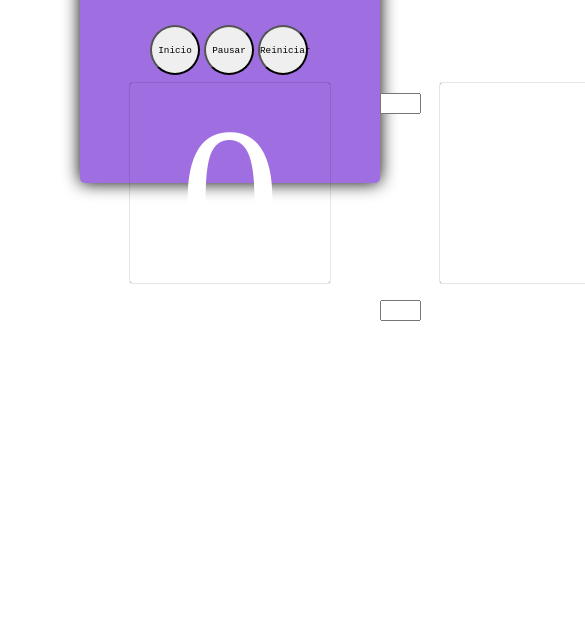
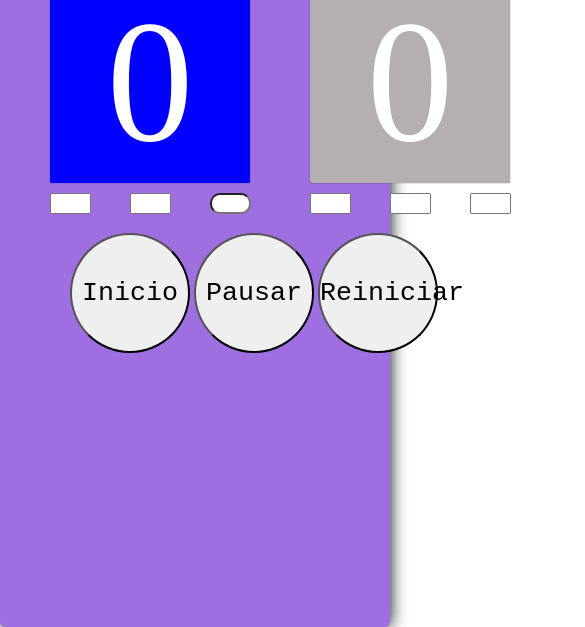
Before and after one commit to viniciusabr/ztech, a plain HTML site: page site-exemplo/index.html in a window 390 px wide. Shown: the part 217-844 px from the top of the page, 585 px wide, since content can reach past the window. Drawn offline with Linux system fonts and the light colour scheme.

Commit message:
testando

```diff
--- a/site-exemplo/index.html
+++ b/site-exemplo/index.html
@@ -12,10 +12,14 @@
           <span id="horas">00</span>:<span id="minutos">00</span>:<span id="segundos">00</span>:<span id="milisegundos">000</span>
         </div>
         <div id="placar">
-            <span id="pontos">0</span><span id="adversario">0</span>
-            <input type="number" id="numero" onclick="teste()">
-            <input type="number" id="passagem" onclick="passage()">
-            <div id="teste" ></div>
+            <span id="pontos1">0</span>
+            <input type="number"  id="quatro" onclick="placar()">
+            <input type="number"  id="tres" onclick="placar()">
+            <input type="number"  id="dois" onclick="placar()">
+            <span id="pontos2">0</span>
+            <input type="number"  id="quatro1" onclick="placar()">
+            <input type="number"  id="tres1" onclick="placar()">
+            <input type="number"  id="dois1" onclick="placar()">
         </div>
 
 
--- a/site-exemplo/script.js
+++ b/site-exemplo/script.js
@@ -52,27 +52,24 @@ function start() {
   function returnData(input) {
     return input > 10 ? input : `0${input}`
   }
-  function teste(){
-    var numero = parseFloat(document.getElementById('numero').value)
-    console.log(Number(numero))
-    if(numero > 0){
-        document.getElementById('pontos').innerHTML = numero * 2
+  function placar(){
+    var quatro = Number(document.getElementById('quatro').value)
+    var tres = Number(document.getElementById('tres').value)
+    var dois = Number(document.getElementById('dois').value)
+    var quatro1 = Number(document.getElementById('quatro1').value)
+    var tres2 = Number(document.getElementById('tres1').value)
+    var dois3 = Number(document.getElementById('dois1').value)
 
-    }
-    if(numero == 0){
-        document.getElementById('pontos').innerHTML = numero
-    }
+    var soma1 = 0
+    var soma2 = 0
+    soma1 = ((quatro*4) + (tres*3) + (dois*2))
+    soma2 = ((quatro1*4) + (tres2*3) + (dois3*2))
+
+
+
+
+    document.getElementById('pontos1').innerHTML = soma1
+    document.getElementById('pontos2').innerHTML = soma2
+
 
   }
-
-  function passage(){
-    var numeros = parseInt(document.getElementById('passagem').value)
-    console.log(Number(numeros))
-    if(numeros > 0){
-        document.getElementById('adversario').innerHTML = numeros * 2
-
-    }
-    if(numeros == 0){
-        document.getElementById('adversario').innerHTML = numeros
-    }
-  }
--- a/site-exemplo/style.css
+++ b/site-exemplo/style.css
@@ -1,14 +1,13 @@
 
 form{
-    width: 600px;
-    height: 600px;
+    width: 100%;
+    height: 100%;
     background-color: #9F6EE0;
     box-shadow: 0px 0px 17px black;
-    position: static;
+    position: fixed;
     border-radius: 5px;
-    position: absolute;
-    left: 650px;
-    top: 100px;
+    left: 0px;
+    top: 0px;
 
 
 }
@@ -20,8 +19,8 @@ div#cronometro{
     top: 60px;
 }
 button{
-    width: 140px;
-    height: 140px;
+    width: 120px;
+    height: 120px;
     position: relative;
     text-align: center;
     border-radius: 100px;
@@ -51,81 +50,67 @@ div#placar{
     left: 50px;
     width: 200px;
     height: 200px;
-    font-size: 150pt;
+    font-size: 130pt;
     color: white;
     padding: 0;
     margin: 0;
 
 }
-input#numero{
-    position: absolute;
-    top: 10px;
-    left: 250px;
-    width: 33px;
-}
+
 div#teste{
     width: 100px;
     height: 100px;
 
 }
 
-span#pontos{
+span#pontos1{
     position: absolute;
     width: 200px;
     text-align: center;
+    background-color: blue;
 }
-input#passagem{
-    position: relative;
-    top: 50px;
-    left: 250px;
+
+span#pontos2{
+    position: absolute;
+    left: 260px;
+    text-align: center;
+    background-color: rgb(182, 175, 175);
+    color: rgb(255, 255, 255);
+}
+input#tres{
+    position: absolute;
+    top: 210px;
+    left: 160px;
+    width: 33px;
+    border-radius: 10px;
+}
+input#dois{
+    position: absolute;
+    top: 210px;
+    left: 80px;
     width: 33px;
 }
-span#adversario{
+input#quatro{
     position: absolute;
-    left: 310px;
+    top: 210px;
+    left: 0px;
+    width: 33px;
 }
-@media(max-width: 520px) {
-    form{
-        width: 300px;
-        height: 300px;
-        background-color: #9F6EE0;
-        box-shadow: 0px 0px 17px black;
-        position: static;
-        border-radius: 5px;
-        position: absolute;
-        left: 80px;
-        top: 100px;
-
-
-    }
-    div#cronometro{
-        position: relative;
-        color: white;
-        font-size: 40pt;
-        text-align: center;
-        top: 40px;
-    }
-    button{
-        position: relative;
-        text-align: center;
-        border-radius: 50px;
-        font-size: 7pt;
-        font-family: monospace;
-        left: 0px;
-        width: 50px;
-        height: 50px;
-        padding: 0;
-
-    }
-    div#botoes{
-        position: relative;
-        top: 80px;
-        left: 70px;
-        right: 0;
-        margin: 0;
-        padding: 0;
-
-
-    }
-
+input#tres1{
+    position: absolute;
+    top: 210px;
+    left: 420px;
+    width: 33px;
 }
+input#dois1{
+    position: absolute;
+    top: 210px;
+    left: 340px;
+    width: 33px;
+}
+input#quatro1{
+    position: absolute;
+    top: 210px;
+    left: 260px;
+    width: 33px;
+}
```
